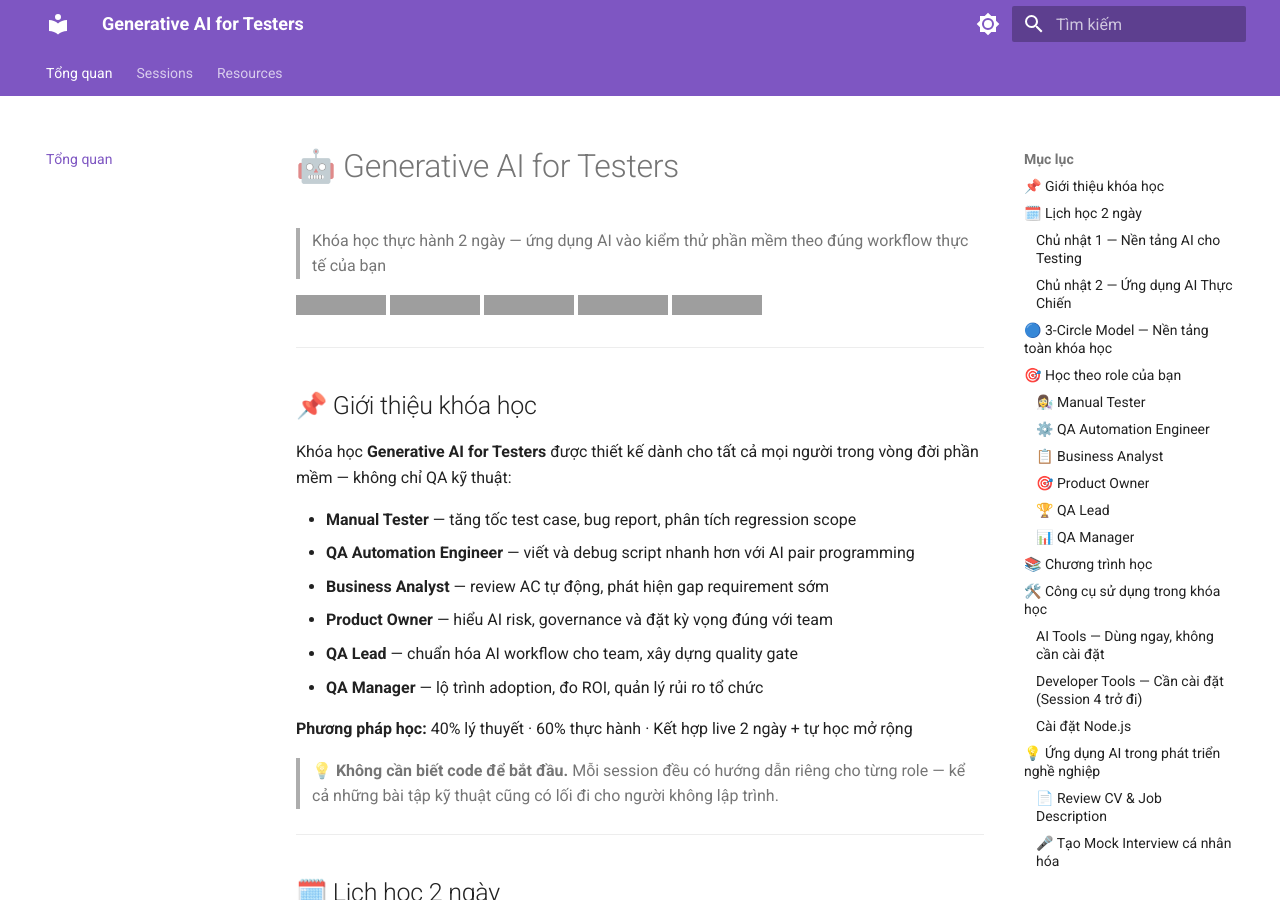
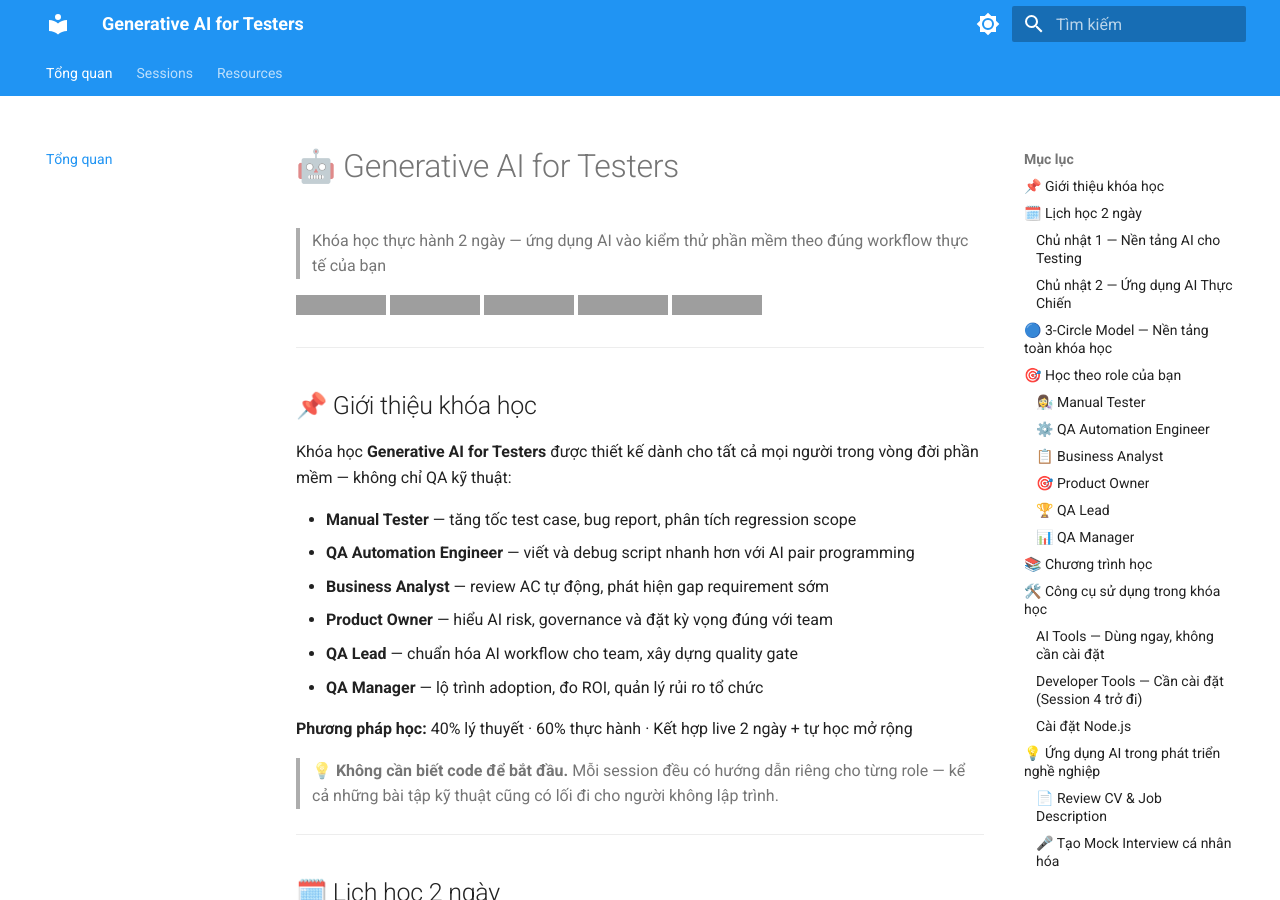
Before and after one commit to hadotvn2026/gen-ai-for-tester, an MkDocs documentation site: the page built from docs/index.md, in a window 1280 px wide and 900 px high. Built offline with MkDocs 1.6.1 and Material for MkDocs 9.7.7, drawn with Linux system fonts in a browser that asks for light colours; grey boxes are pictures that could not be loaded.

Commit message:
Update mkdocs: author name and theme color to blue
Co-Authored-By: Claude Sonnet 4.6 <noreply@anthropic.com>

```diff
--- a/mkdocs.yml
+++ b/mkdocs.yml
@@ -1,6 +1,6 @@
 site_name: Generative AI for Testers
 site_description: Khóa học thực hành ứng dụng AI trong kiểm thử phần mềm
-site_author: QA Automation Trainer
+site_author: Ha Do
 site_url: https://hadotvn2026.github.io/gen-ai-for-tester/
 
 theme:
@@ -8,13 +8,13 @@ theme:
   language: vi
   palette:
     - scheme: default
-      primary: deep purple
+      primary: blue
       accent: teal
       toggle:
         icon: material/brightness-7
         name: Switch to dark mode
     - scheme: slate
-      primary: deep purple
+      primary: blue
       accent: teal
       toggle:
         icon: material/brightness-4
```
